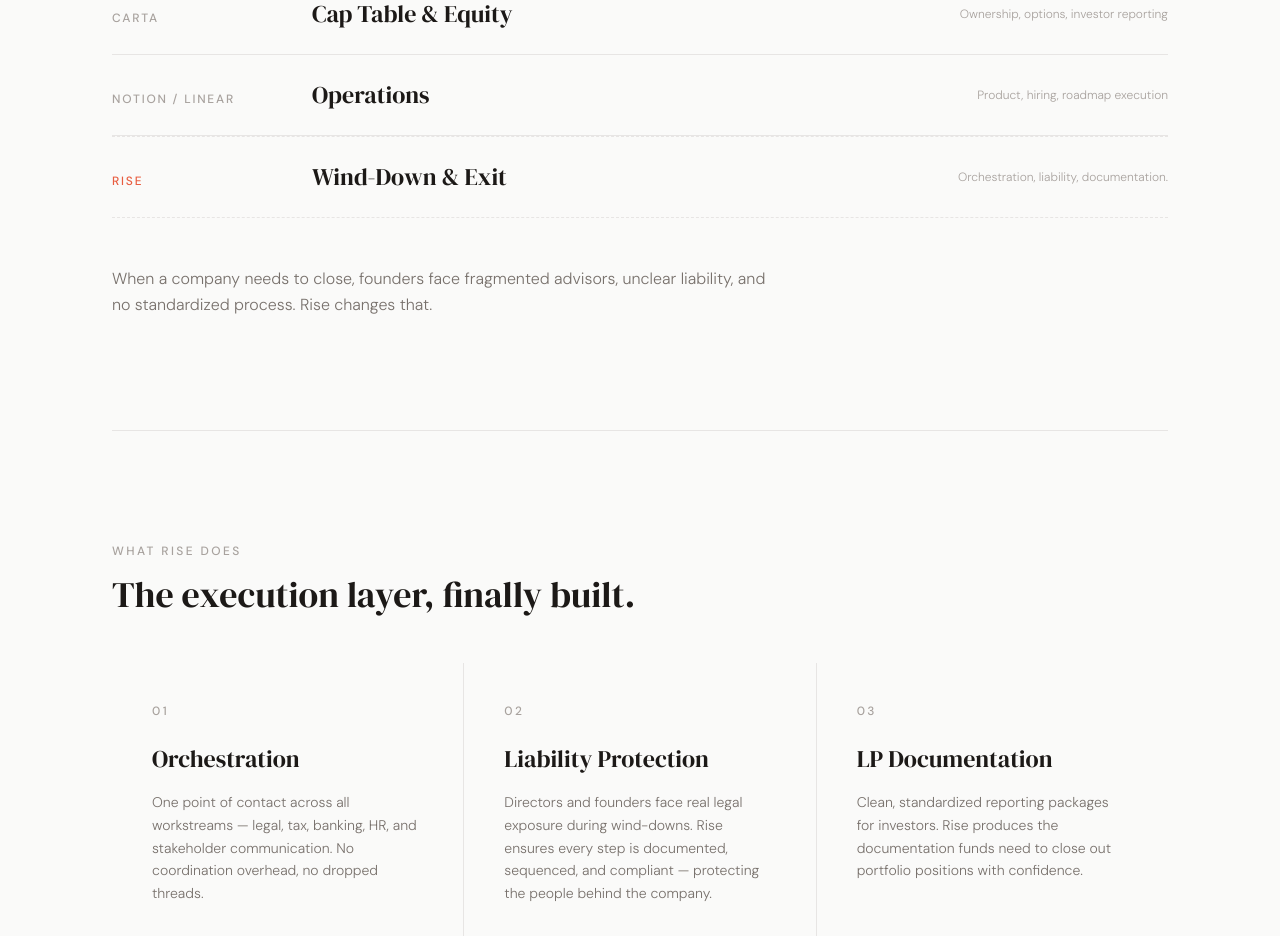
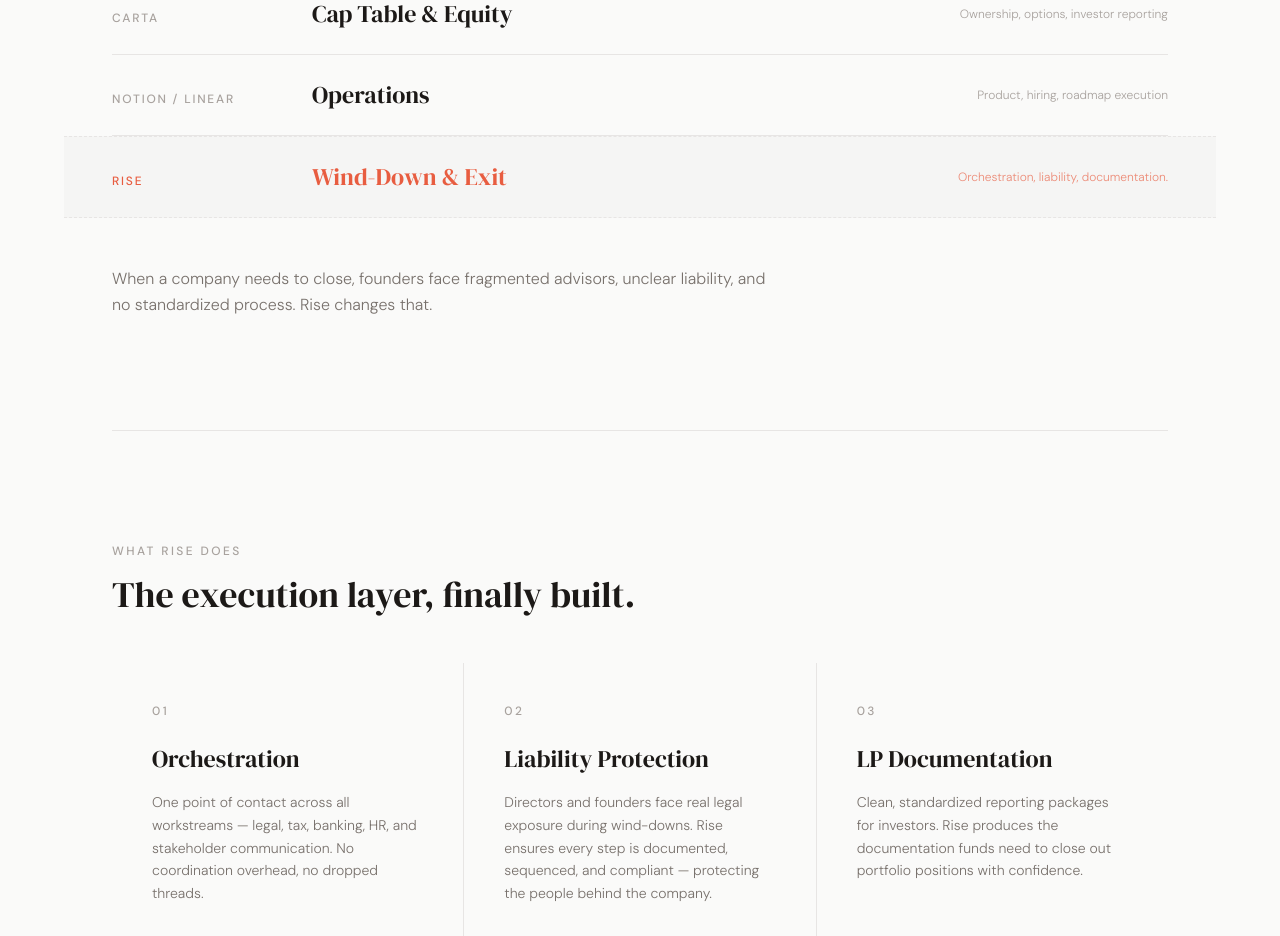
Before and after one commit to fharseim/Winddown, a React (Vite) app: page / in a window 1280 px wide. Shown: the part 960-1896 px from the top of the page. Built offline with nearby package versions, Linux system fonts and the light colour scheme.

Commit message:
Make Rise row more prominent — coral restored, subtle bg tint
Stage and note back in coral. Light bg-rise-bg background
gives the row visual separation without going full dark.

https://claude.ai/code/session_017vzRvL8ZLrSPivRPep6yvx

```diff
--- a/src/App.jsx
+++ b/src/App.jsx
@@ -88,16 +88,16 @@ function Problem() {
         ))}
 
         {/* Rise row — dashed top border signals the gap, coral signals the answer */}
-        <div className="flex items-center justify-between py-6 border-t border-dashed border-rise-border border-b border-b-rise-border">
+        <div className="flex items-center justify-between py-6 -mx-6 px-6 md:-mx-12 md:px-12 bg-rise-bg border-t border-dashed border-rise-border border-b border-b-rise-border">
           <div className="flex items-baseline gap-6 md:gap-10">
             <span className="font-sans text-xs font-medium tracking-[0.15em] uppercase w-32 md:w-40 shrink-0 text-rise-coral">
               Rise
             </span>
-            <span className="font-serif text-xl md:text-2xl font-normal text-rise-dark">
+            <span className="font-serif text-xl md:text-2xl font-normal text-rise-coral">
               Wind-Down & Exit
             </span>
           </div>
-          <span className="font-sans text-xs font-light hidden md:block max-w-xs text-right text-rise-muted-light">
+          <span className="font-sans text-xs font-light hidden md:block max-w-xs text-right text-rise-coral/70">
             Orchestration, liability, documentation.
           </span>
         </div>
```
